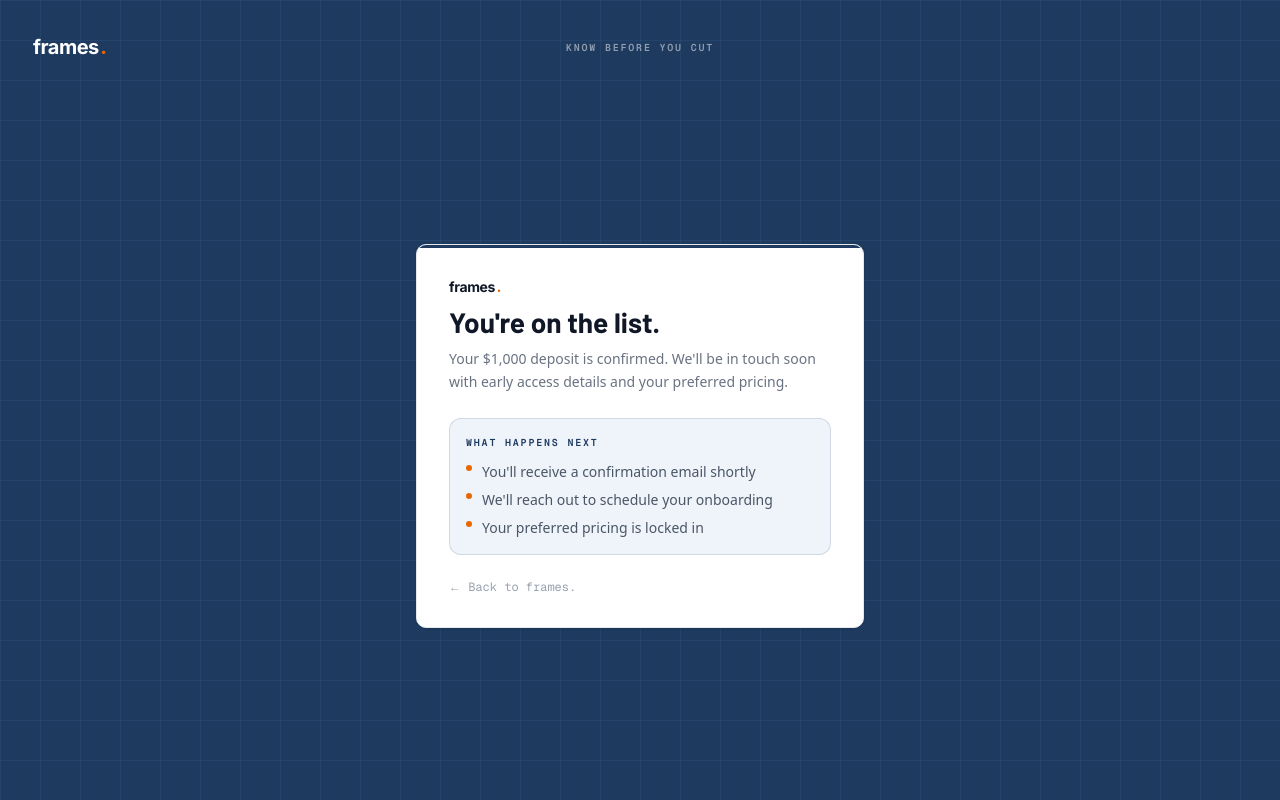
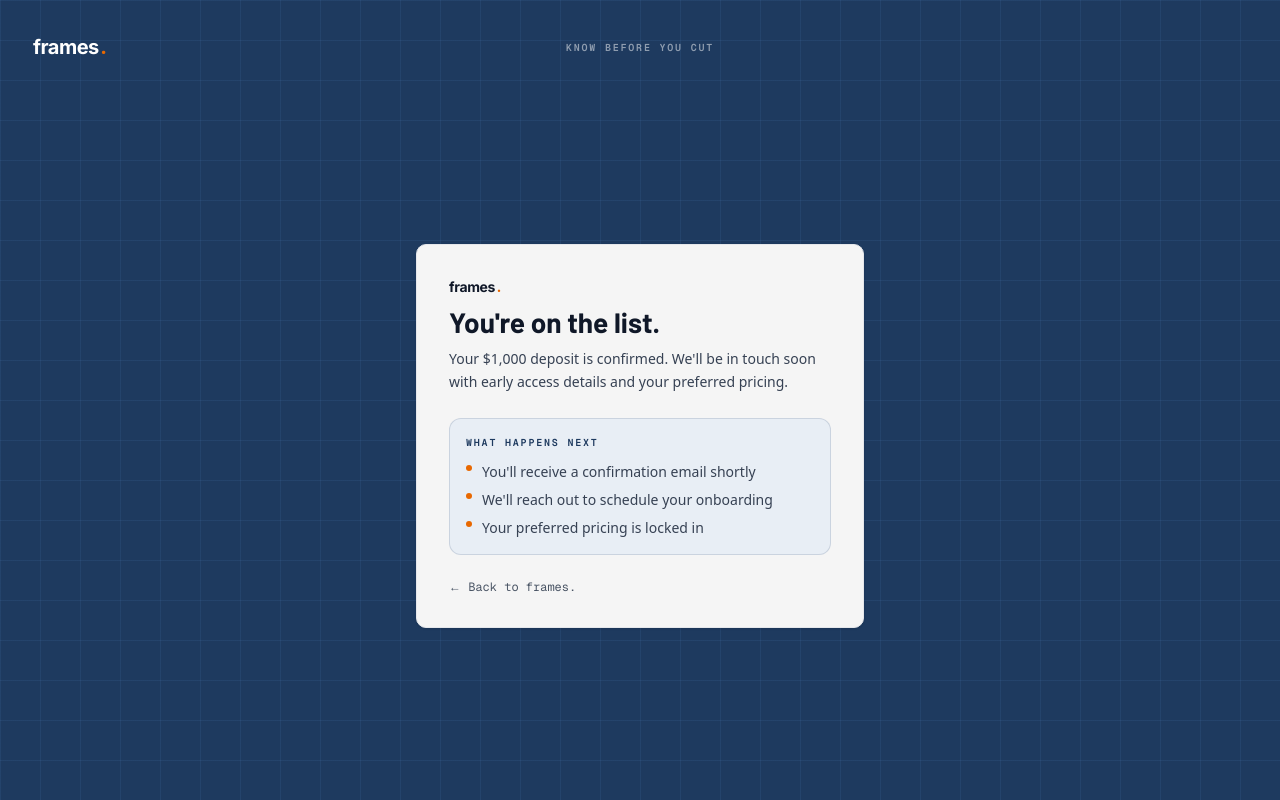
Before and after one commit to jbrijs/frames-waitlist, a Next.js app: page /thank-you in a window 1280 px wide. Built offline with nearby package versions, Linux system fonts and the light colour scheme; no server answers.

Commit message:
fix: remove navy accent bar on thank-you, F5F5F5 card, darker text

```diff
--- a/src/app/thank-you/page.tsx
+++ b/src/app/thank-you/page.tsx
@@ -8,10 +8,7 @@ export default function ThankYouPage() {
       <div className="min-h-screen flex flex-col bg-hero-gradient pt-[72px]">
         <div className="flex-1 flex items-center justify-center px-6 py-12">
           <div className="w-full max-w-md flex flex-col gap-4">
-            <div className="panel relative overflow-hidden p-8">
-              {/* Navy top accent bar */}
-              <div className="absolute inset-x-0 top-0 h-[3px] rounded-t-[10px]" style={{ backgroundColor: "#1E3A5F" }} />
-
+            <div className="panel p-8" style={{ backgroundColor: "#F5F5F5" }}>
               <div className="flex flex-col gap-6">
                 <div className="flex flex-col gap-2">
                   <div className="flex items-baseline gap-0.5">
@@ -23,12 +20,12 @@ export default function ThankYouPage() {
                   <h1 className="text-[1.75rem] leading-tight text-gray-900 font-display font-bold">
                     You&apos;re on the list.
                   </h1>
-                  <p className="text-sm text-gray-500 leading-relaxed">
+                  <p className="text-sm text-gray-700 leading-relaxed">
                     Your $1,000 deposit is confirmed. We&apos;ll be in touch soon with early access details and your preferred pricing.
                   </p>
                 </div>
 
-                <div className="rounded-lg px-4 py-4 flex flex-col gap-3" style={{ backgroundColor: "#EFF4FA", border: "1px solid rgba(30,58,95,0.15)" }}>
+                <div className="rounded-lg px-4 py-4 flex flex-col gap-3" style={{ backgroundColor: "#E8EEF5", border: "1px solid rgba(30,58,95,0.15)" }}>
                   <p className="text-[10px] font-semibold tracking-[0.18em] uppercase font-mono" style={{ color: "#1E3A5F" }}>
                     What happens next
                   </p>
@@ -38,7 +35,7 @@ export default function ThankYouPage() {
                       "We'll reach out to schedule your onboarding",
                       "Your preferred pricing is locked in",
                     ].map((item) => (
-                      <li key={item} className="flex items-start gap-2.5 text-sm text-gray-600">
+                      <li key={item} className="flex items-start gap-2.5 text-sm text-gray-700">
                         <span className="mt-[3px] w-1.5 h-1.5 rounded-full shrink-0" style={{ backgroundColor: "#E86800" }} />
                         {item}
                       </li>
@@ -48,7 +45,7 @@ export default function ThankYouPage() {
 
                 <Link
                   href="/"
-                  className="self-start text-xs text-gray-400 hover:text-gray-600 transition-colors font-mono"
+                  className="self-start text-xs text-gray-600 hover:text-gray-900 transition-colors font-mono"
                 >
                   ← Back to frames.
                 </Link>
```
